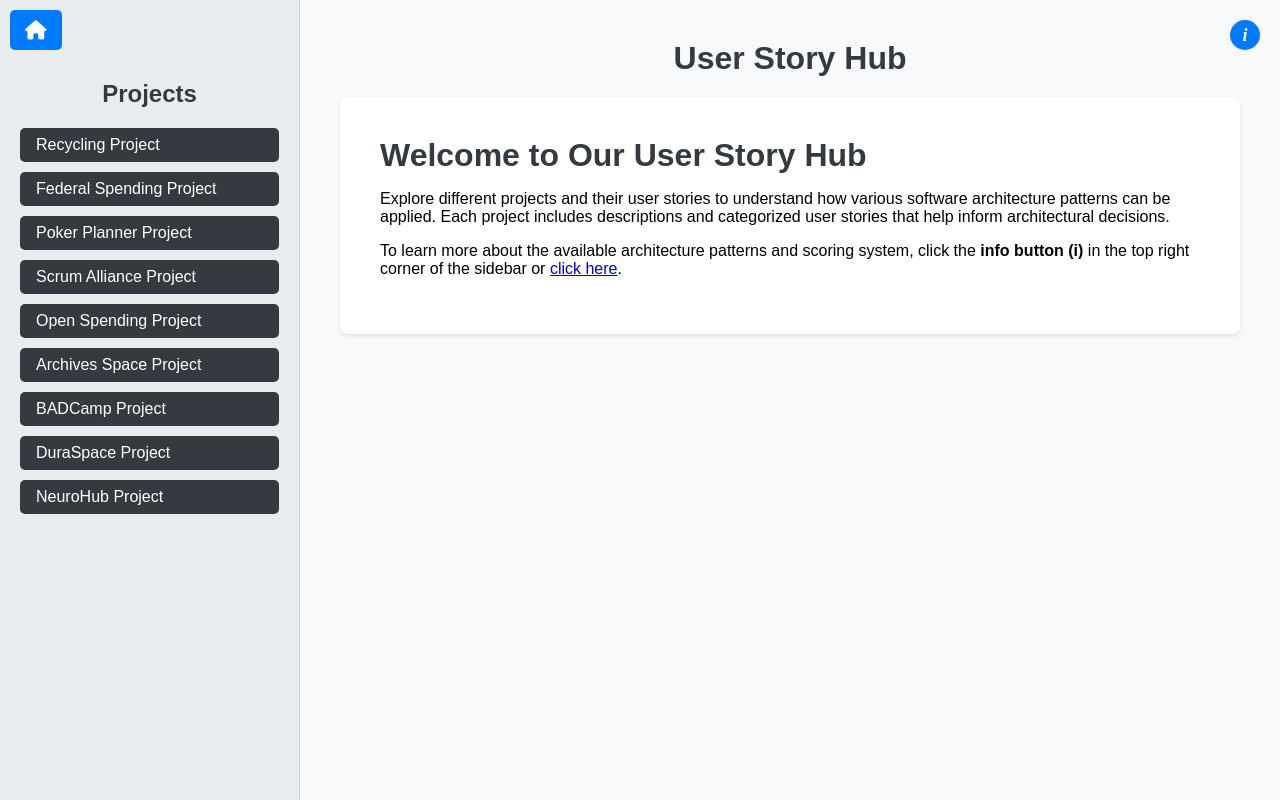
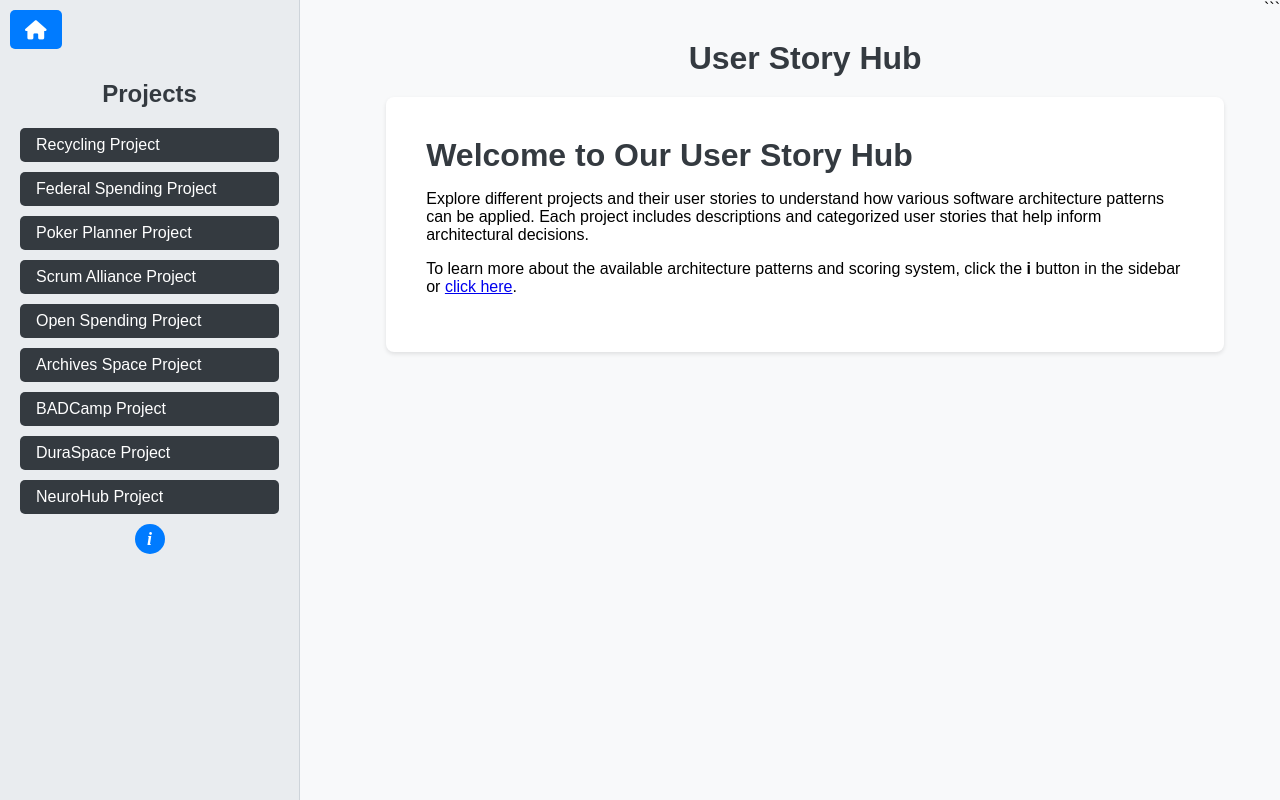
Before and after one commit to emiroztoprak/architecture-style-user-stories, a plain HTML site: page index.html in a window 1280 px wide. Drawn offline with Linux system fonts and the light colour scheme.

Commit message:
change info button position

````diff
--- a/index.html
+++ b/index.html
@@ -1,3 +1,4 @@
+```html
 <!DOCTYPE html>
 <html lang="en">
 <head>
@@ -199,10 +200,8 @@
       font-size: 1.2rem;
     }
 
+    /* Info button is now in the sidebar, so remove absolute positioning. */
     .info-button {
-        position: absolute;
-        top: 20px;
-        right: 20px;
       background-color: #007bff;
       color: white;
       width: 30px;
@@ -210,16 +209,13 @@
       border-radius: 50%;
       border: none;
       cursor: pointer;
-        display: flex;
-        align-items: center;
-        justify-content: center;
+      display: block;
+      margin: 0 auto 20px auto; /* Center horizontally, space below */
       font-weight: bold;
       font-family: serif;
       font-style: italic;
       font-size: 18px;
-        z-index: 1001;
     }
-
     .info-button:hover {
       background-color: #0056b3;
     }
@@ -313,28 +309,24 @@
         margin-bottom: 20px;
         padding: 0 20px;
       }
-
-      .info-button {
-        top: 20px;
-        right: 20px;
-      }
     }
   </style>
 </head>
 
 <body>
+  <!-- HOME BUTTON -->
   <button class="home-button" onclick="goHome()" title="Go to Home Page">
     <i class="fas fa-home"></i>
-  </button>
-
-  <button class="info-button" onclick="showInfo()" title="Show Information">
-    i
   </button>
 
   <!-- LEFT SIDEBAR -->
   <div class="sidebar" id="navigation">
     <h2>Projects</h2>
     <div id="fileLinks"></div>
+    <!-- Info button moved here -->
+    <button class="info-button" onclick="showInfo()" title="Show Information">
+      i
+    </button>
   </div>
 
   <!-- MAIN CONTENT AREA -->
@@ -348,7 +340,7 @@
     </div>
   </div>
 
-  <!-- Add new info page content -->
+  <!-- INFO PAGE CONTENT (Hidden by default) -->
   <div id="info-content" class="content-page hidden">
     <h1 class="page-title">About Architecture Patterns</h1>
 
@@ -555,6 +547,7 @@
 
     function loadPatternsForInfo() {
       const patternsContainer = document.getElementById('patterns-list');
+      // Only load once
       if (!patternsContainer.children.length) {
         fetch('patterns.json')
           .then(response => response.json())
@@ -622,14 +615,17 @@
                 Explore different projects and their user stories to understand how various software architecture patterns can be applied. Each project includes descriptions and categorized user stories that help inform architectural decisions.
             </p>
             <p>
-                    To learn more about the available architecture patterns and scoring system, click the <strong>info button (i)</strong> in the top right corner of the sidebar or <a href="#" onclick="showInfo(); return false;">click here</a>.
+                To learn more about the available architecture patterns and scoring system, click the <strong>i</strong> button in the sidebar or
+                <a href="#" onclick="showInfo(); return false;">click here</a>.
             </p>
         </div>
       `;
     }
 
+    // Initialize the sidebar links and display the home content
     initializePage();
     displayArchitecturePatterns();
   </script>
 </body>
 </html>
+```
````
Lines whose indentation alone changed are shown as unchanged.
